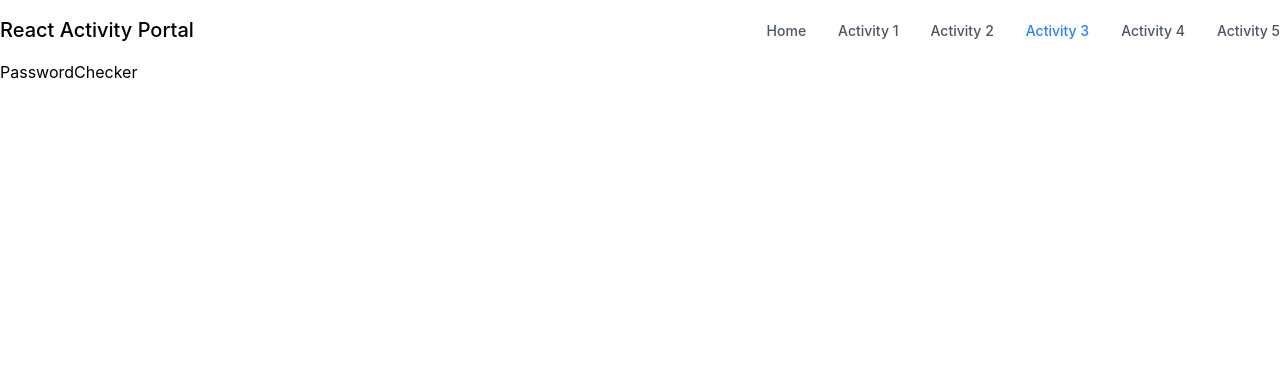
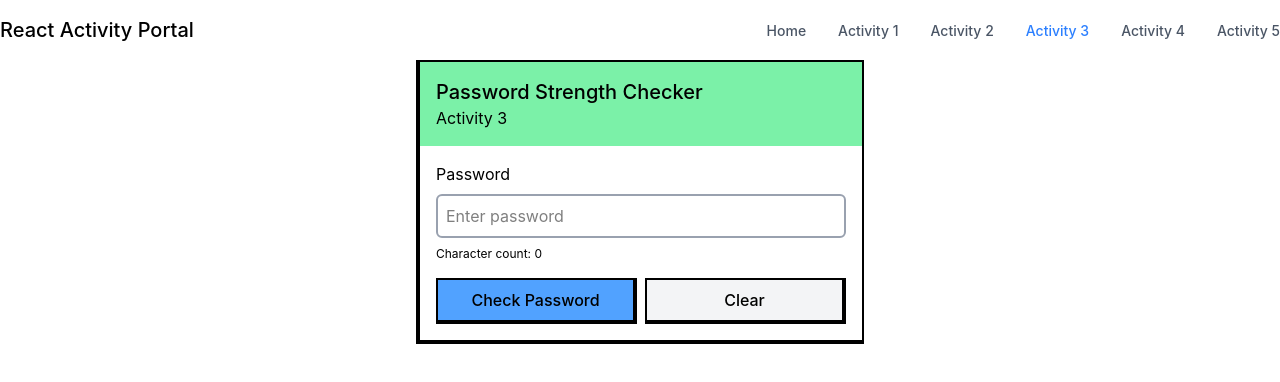
Before and after one commit to leirdDev/react-activity, a React (Vite) app: page /password-checker in a window 1280 px wide. Shown: the top 382 px of the page. Built offline with nearby package versions, Linux system fonts and the light colour scheme.

Commit message:
feat: implement password checker

```diff
--- a/src/pages/PasswordChecker.jsx
+++ b/src/pages/PasswordChecker.jsx
@@ -1,7 +1,91 @@
-
+import { useState } from "react";
+import ActivityCard from "../components/ActivityCard";
+import Input from "../components/Input";
+import Button from "../components/Button";
 
 export default function PasswordChecker() {
+  const [error, setError] = useState("");
+  const [password, setPassword] = useState("");
+  const [isSubmitted, setIsSubmitted] = useState(false);
+  const [passwordLength, setPasswordLength] = useState(0);
+
+  const handleSubmit = () => {
+    setError("");
+    setIsSubmitted(false);
+
+    const userInput = password.trim();
+
+    if (!userInput) {
+      setError("Please enter a password.");
+      return;
+    }
+
+    setPasswordLength(userInput.length);
+    setIsSubmitted(true);
+  };
+
+  const clearFields = () => {
+    setError("");
+    setPassword("");
+    setPasswordLength(0);
+    setIsSubmitted(false);
+  };
+
   return (
-    <div>PasswordChecker</div>
-  )
+    <ActivityCard
+      title="Password Strength Checker"
+      subtitle="Activity 3"
+      color="bg-green-300"
+    >
+      <div className="flex flex-col">
+        <Input
+          label="Password"
+          placeholder="Enter password"
+          value={password}
+          onChange={setPassword}
+        />
+        <span className="text-xs">Character count: {password.length}</span>
+      </div>
+
+      {error && <p className="text-red-500 font-medium">{error}</p>}
+
+      <div className="flex gap-2">
+        <Button onClick={handleSubmit}>Check Password</Button>
+
+        <Button variant="secondary" onClick={clearFields}>
+          Clear
+        </Button>
+      </div>
+      {isSubmitted && !error && (
+        <>
+          {passwordLength < 6 && (
+            <>
+              <p className="text-red-500 font-medium mt-2 text-xl">
+                Weak Password
+              </p>
+              <p>Please create a stronger password.</p>
+            </>
+          )}
+
+          {passwordLength >= 6 && passwordLength <= 9 && (
+            <>
+              <p className="text-yellow-500 font-medium mt-2  text-xl">
+                Medium Password
+              </p>
+              <p>Consider creating a longer password.</p>
+            </>
+          )}
+
+          {passwordLength >= 10 && (
+            <>
+              <p className="text-green-500 font-medium  text-xl mt-2">
+                Strong Password
+              </p>
+              <p>You can use this password.</p>
+            </>
+          )}
+        </>
+      )}
+    </ActivityCard>
+  );
 }
```
